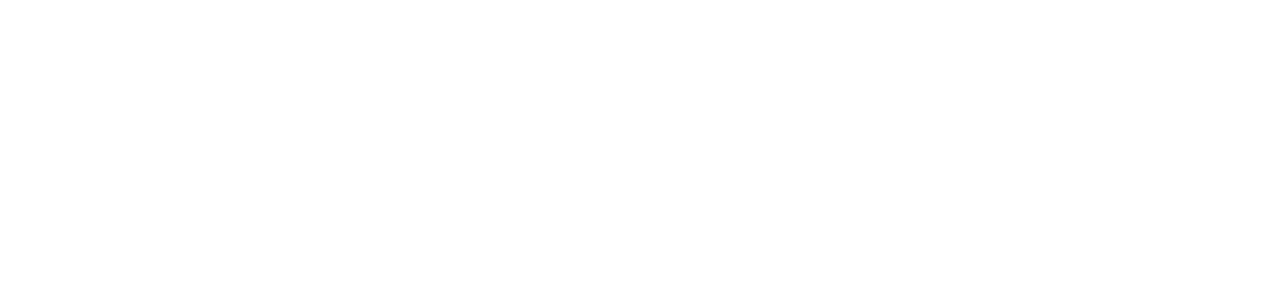
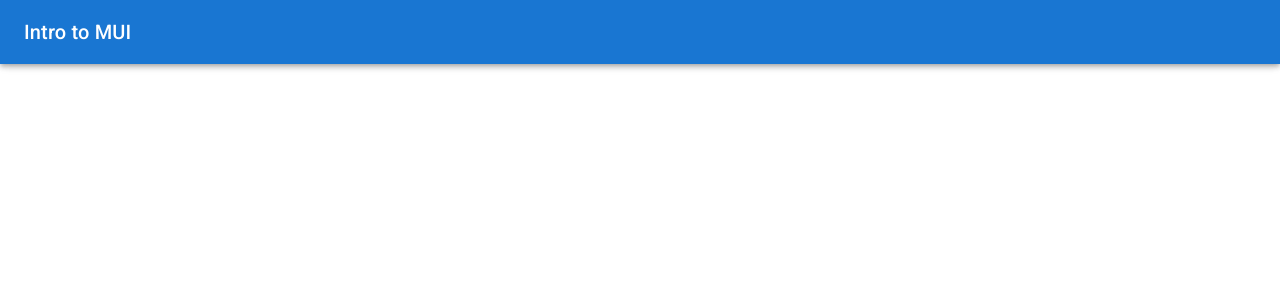
Before and after one commit to dmit-2008/dmit2008-OE01-Winter-2025, a Next.js app in the folder 06-nextjs-mui-component-library/components-mui-example/: page / in a window 1280 px wide. Shown: the top 300 px of the page. Built offline with nearby package versions, Linux system fonts and the light colour scheme.

Commit message:
class progress pushed

```diff
--- a/06-nextjs-mui-component-library/components-mui-example/components/Navbar.js
+++ b/06-nextjs-mui-component-library/components-mui-example/components/Navbar.js
@@ -1,3 +1,4 @@
+
 import AppBar from '@mui/material/AppBar';
 import Box from '@mui/material/Box';
 import Toolbar from '@mui/material/Toolbar';
@@ -5,8 +6,17 @@ import Typography from '@mui/material/Typography';
 
 // we're creating the custom component that will contain the mui navbar
 export default function Navbar() {
-
-  return <>
-
-  </>
+  // take a look here https://mui.com/material-ui/react-app-bar/#basic-app-bar
+  // for the docs we're using some of the pieces here.
+  return <AppBar>
+    <Toolbar>
+      {/* I want you to look as an h6 but use a div to render */}
+      <Typography
+        variant="h6"
+        component="div"
+      >
+        Intro to MUI
+      </Typography>
+    </Toolbar>
+  </AppBar>
 }
```
